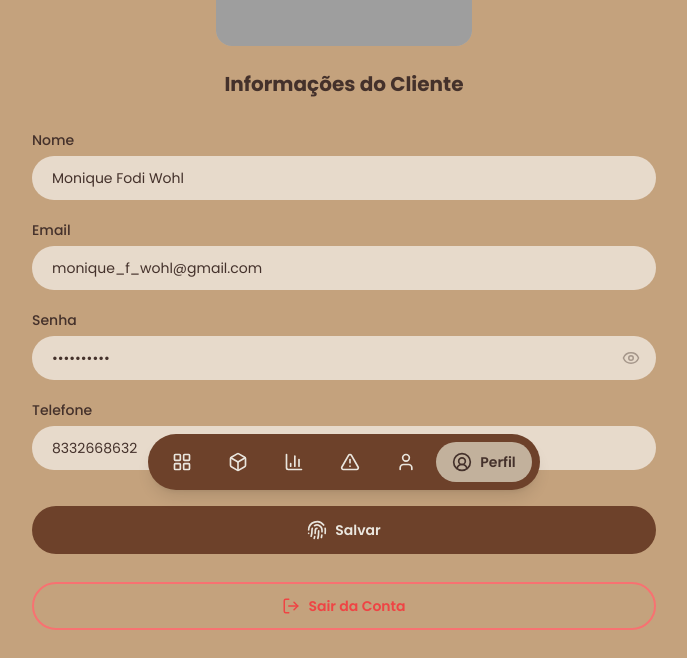
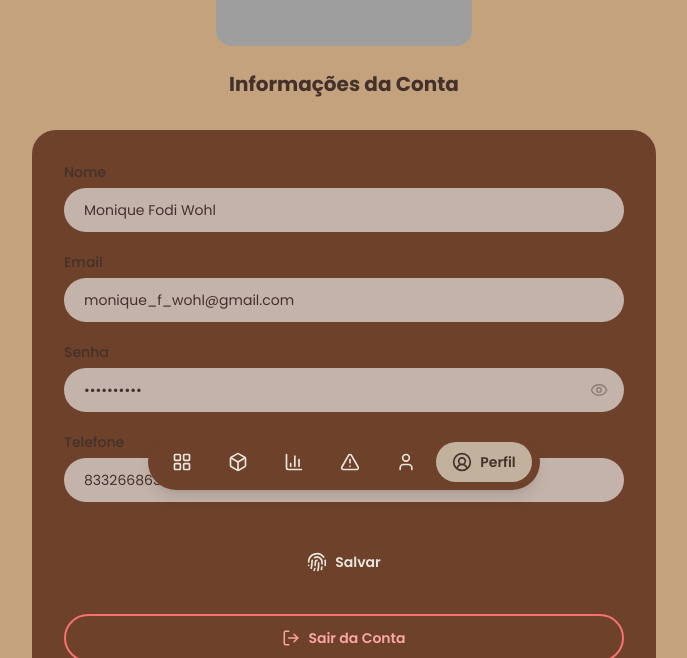
Before and after one commit to rafawzc/ferrovia_santa_cruz, a React (Vite) app in the folder frontend/: page /perfil in a window 1280 px wide. Shown: the part 294-952 px from the top of the page, without its empty margins (296-983 px from the left). Built offline with nearby package versions, Linux system fonts and the light colour scheme; grey boxes are pictures that could not be loaded.

Commit message:
style: adiciona card retangular no perfil e renomeia título
- Envolte campos do formulário em bg-componente1 rounded-3xl
- Título: 'Informações do Cliente' → 'Informações da Conta'

```diff
--- a/frontend/src/pages/Perfil.jsx
+++ b/frontend/src/pages/Perfil.jsx
@@ -43,9 +43,10 @@ export default function Perfil() {
         </div>
 
         <h2 className="text-xl font-bold text-texto1 text-center mb-8">
-          Informações do Cliente
+          Informações da Conta
         </h2>
 
+        <div className="bg-componente1 rounded-3xl p-6 lg:p-8">
           <form onSubmit={handleSave} className="flex flex-col gap-5">
             <FormField id="nome" label="Nome" value={formData.nome} onChange={handleChange('nome')} />
             <FormField id="email" label="Email" type="email" value={formData.email} onChange={handleChange('email')} />
@@ -59,13 +60,14 @@ export default function Perfil() {
             <button
               type="button"
               onClick={handleLogout}
-            className="flex items-center justify-center gap-2 w-full rounded-full border-2 border-red-400 text-red-500 py-3 px-6 font-semibold text-sm hover:bg-red-50 active:scale-[0.98] transition-all duration-200 cursor-pointer mt-2"
+              className="flex items-center justify-center gap-2 w-full rounded-full border-2 border-red-400 text-red-300 py-3 px-6 font-semibold text-sm hover:bg-red-500/20 active:scale-[0.98] transition-all duration-200 cursor-pointer mt-2"
             >
               <LogOut size={18} />
               Sair da Conta
             </button>
           </form>
         </div>
+      </div>
 
       <BottomNav />
     </div>
```
Lines whose indentation alone changed are shown as unchanged.
